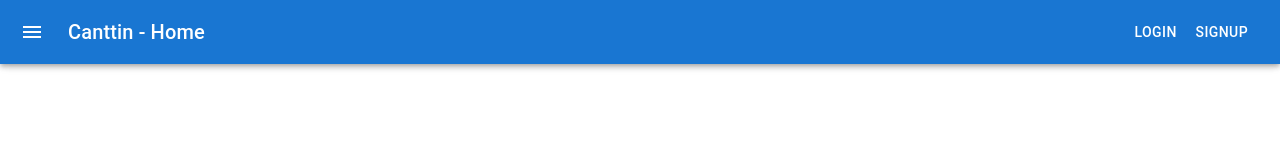
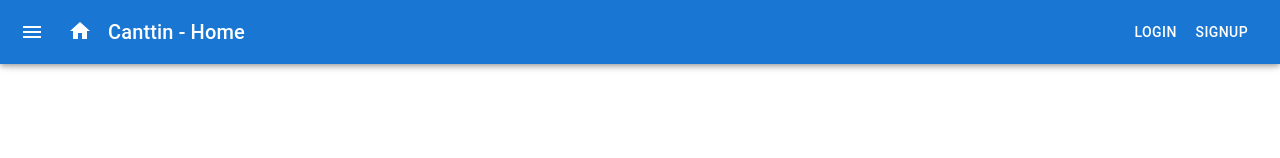
Before and after one commit to OmarThinks/Cantiin-React-MaterialUI, a React (Create React App) app in the folder Cantiin-React-MaterialUI/: page /test in a window 1280 px wide. Shown: the top 158 px of the page. Built offline with nearby package versions, Linux system fonts and the light colour scheme; no server answers.

Commit message:
Added Home button at AppBar

```diff
--- a/Cantiin-React-MaterialUI/src/Custom/Drawer.js
+++ b/Cantiin-React-MaterialUI/src/Custom/Drawer.js
@@ -120,6 +120,11 @@ export default function DrawerCustom({DrawerContent, DrawerHeaderCustom}) {
 					>
 						<MenuIcon />
 					</IconButton>
+
+
+					<Link to="/">
+					<HomeIcon sx={{mr:2,mt:.5, color:"white"}}/>
+					</Link>
 					<Typography variant="h6" noWrap component="div" sx={{ flexGrow: 1 }}>
             Canttin - Home
 					</Typography>
```
